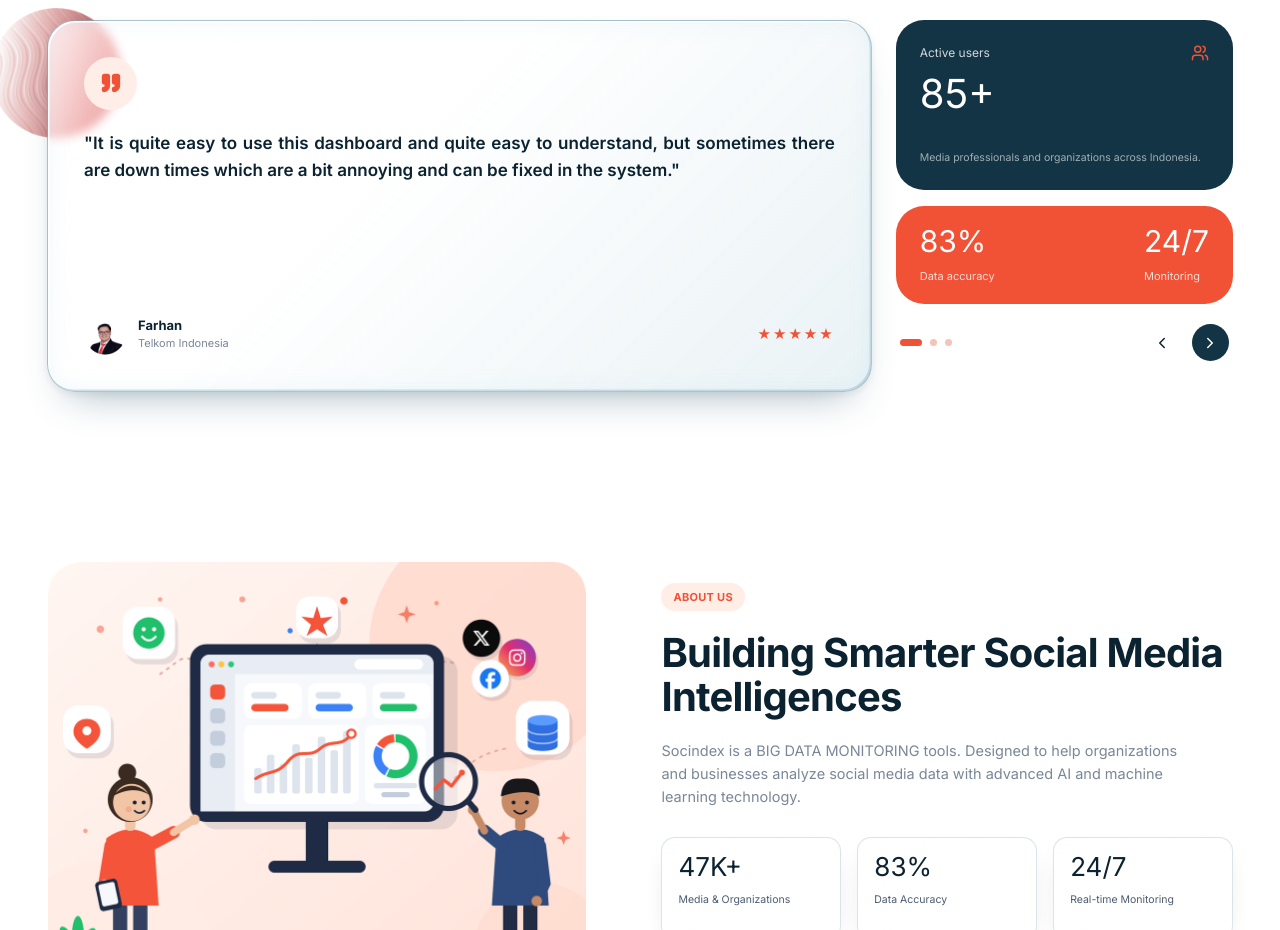
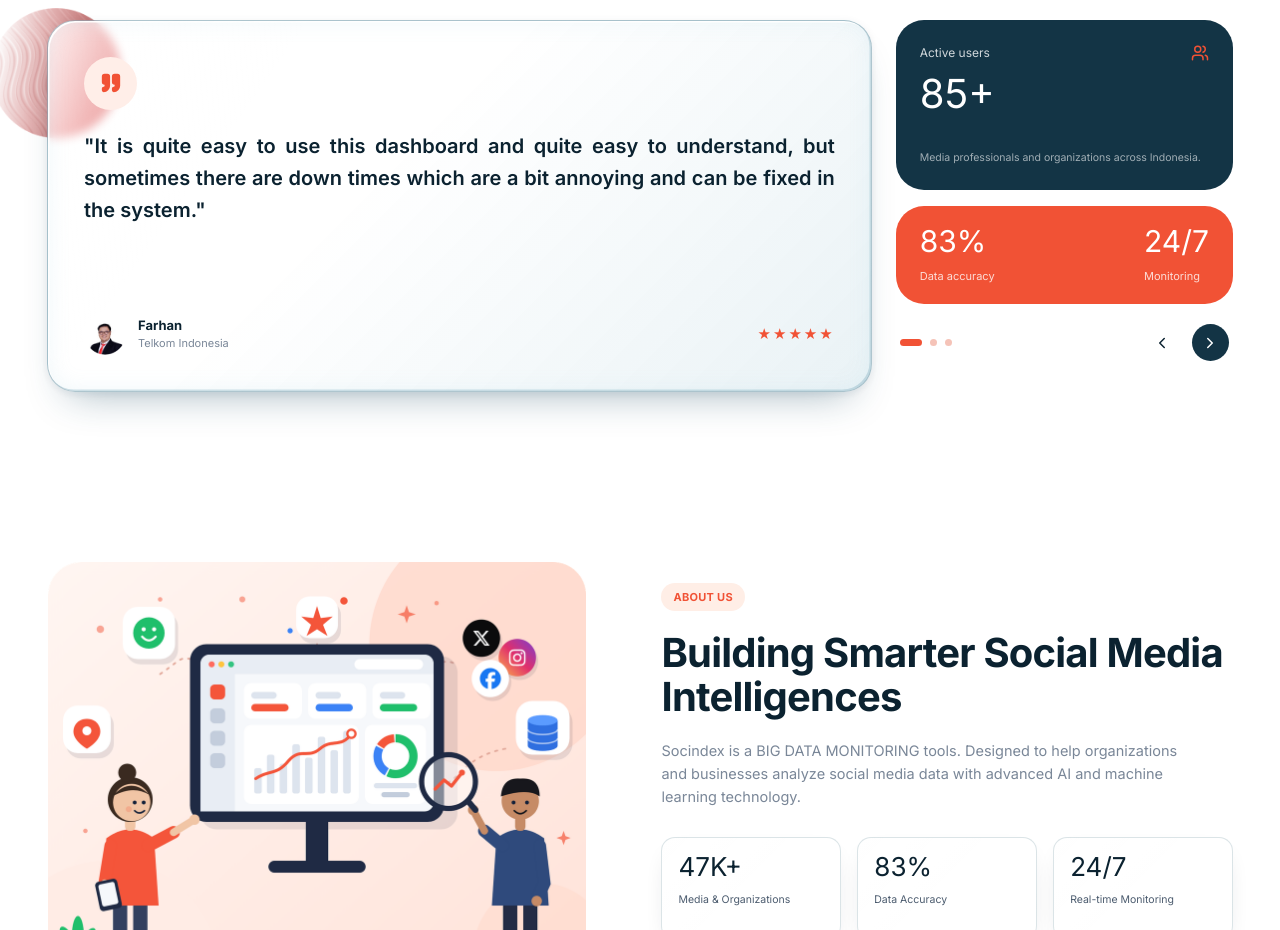
Before and after one commit to aliviaali/socindex, a Next.js app: page / in a window 1280 px wide. Shown: the part 7880-8810 px from the top of the page. Built offline with nearby package versions, Linux system fonts and the light colour scheme.

Commit message:
Update Trusted.tsx

```diff
--- a/components/Trusted.tsx
+++ b/components/Trusted.tsx
@@ -40,7 +40,7 @@ export function Trusted() {
           <Image src="/images/deco-wave-pink.png" alt="" aria-hidden width={500} height={500} className="pointer-events-none absolute -left-14 -top-3 z-0 hidden w-[130px] sm:block dark:opacity-80" />
           <figure key={i} className="relative z-10 flex animate-fadeUp flex-col glass-clear rounded-[28px] p-7 sm:p-9 lg:min-h-[372px]">
             <span className="grid h-[53px] w-[53px] place-items-center rounded-full bg-[#FFEEE8] text-brand dark:bg-[#3A211F]"><LuQuote size={22} fill="currentColor" /></span>
-            <blockquote className="my-5 text-justify text-[20px] font-semibold leading-[1.6] text-navy-ink dark:text-white sm:text-[17px]">
+              <blockquote className="my-5 text-justify text-[20px] font-semibold leading-[1.6] text-navy-ink dark:text-white">
               {tr(t.quote)}
             </blockquote>
             <figcaption className="mt-auto flex items-center justify-between gap-4">
```
